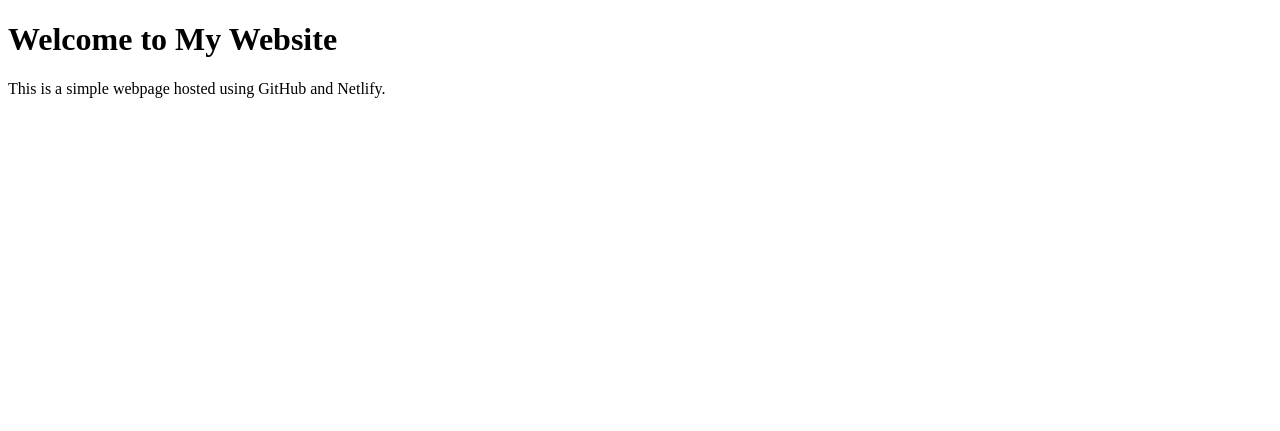
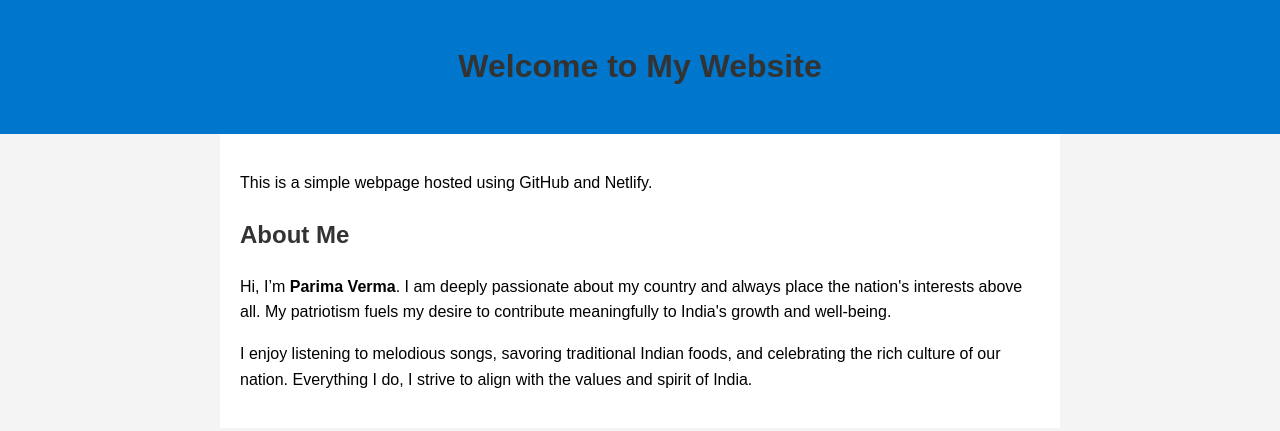
Before and after one commit to Parima-Coder/my1stwebsite, a plain HTML site: page index.html in a window 1280 px wide. Drawn offline with Linux system fonts and the light colour scheme.

Commit message:
Update index.html

```diff
--- a/index.html
+++ b/index.html
@@ -3,9 +3,48 @@
 <head>
     <meta charset="UTF-8">
     <title>My First Website</title>
+    <style>
+        body {
+            font-family: Arial, sans-serif;
+            line-height: 1.6;
+            margin: 0;
+            padding: 0;
+            background-color: #f4f4f4;
+        }
+        header {
+            background-color: #0077cc;
+            color: white;
+            padding: 20px 0;
+            text-align: center;
+        }
+        main {
+            padding: 20px;
+            max-width: 800px;
+            margin: auto;
+            background-color: white;
+        }
+        h1, h2 {
+            color: #333;
+        }
+    </style>
 </head>
 <body>
-    <h1>Welcome to My Website</h1>
-    <p>This is a simple webpage hosted using GitHub and Netlify.</p>
+
+    <header>
+        <h1>Welcome to My Website</h1>
+    </header>
+
+    <main>
+        <section>
+            <p>This is a simple webpage hosted using GitHub and Netlify.</p>
+        </section>
+
+        <section>
+            <h2>About Me</h2>
+            <p>Hi, I’m <strong>Parima Verma</strong>. I am deeply passionate about my country and always place the nation's interests above all. My patriotism fuels my desire to contribute meaningfully to India's growth and well-being.</p>
+            <p>I enjoy listening to melodious songs, savoring traditional Indian foods, and celebrating the rich culture of our nation. Everything I do, I strive to align with the values and spirit of India.</p>
+        </section>
+    </main>
+
 </body>
 </html>
```
